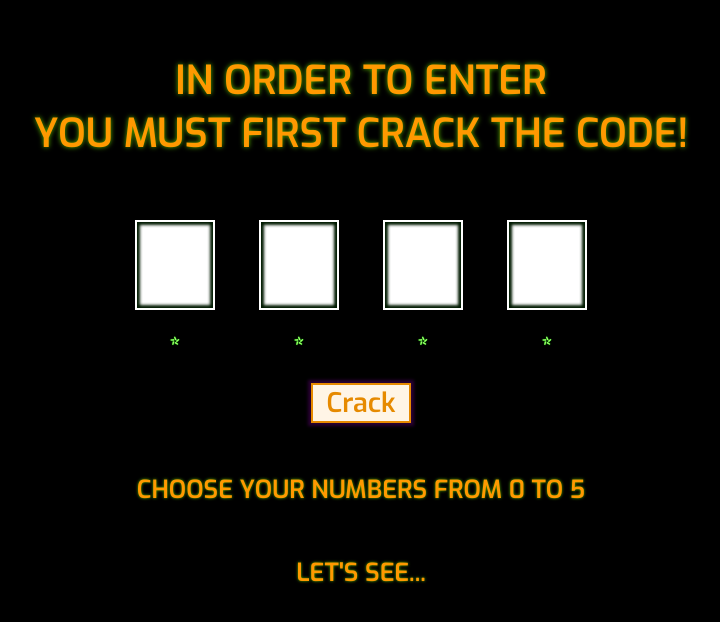
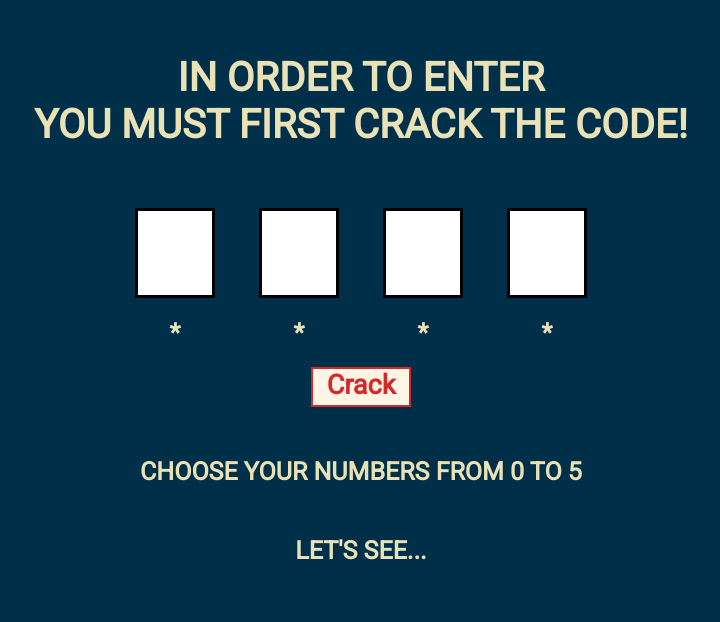
Before and after one commit to MatejaBezjak/Crack-it, a plain HTML site: page index.html in a window 1280 px wide. Shown: the part 116-738 px from the top of the page, without its empty margins (279-999 px from the left). Drawn offline with Linux system fonts and the light colour scheme.

Commit message:
Background color

```diff
--- a/script.js
+++ b/script.js
@@ -19,13 +19,13 @@ var instruct = document.getElementById("instruct");
 cButton.addEventListener("click", function countClicks(){
     if(count == 4){
 
-      document.body.style.background = "#e68a00";
+      document.body.style.background = "#ddab4a";
       mainTtl.innerHTML = "THAT'S THAT FOR NOW <br> TO BE CONTINUED ...";
-      mainTtl.style.color = "#001a00";
+      mainTtl.style.color = "#003049";
       cButton.remove();
       instruct.remove();
       mssg.innerHTML = "Cracked it!!!";
-      mssg.style.color = "#99ff66";
+      mssg.style.color = "#003049";
 
     } else {
           if((cif1.value != "") && (cif2.value != "") && (cif3.value != "") && (cif4.value != "") ){
--- a/style.css
+++ b/style.css
@@ -1,4 +1,6 @@
-@import url('https://fonts.googleapis.com/css?family=Exo:600');
+@import url('https://fonts.googleapis.com/css?family=Roboto');
+
+
 *{
   padding: 0;
   margin: 0;
@@ -9,8 +11,8 @@ body {
   display: block;
   flex-align: center;
   flex-pack: center;
-  background-color:  #000000;
-  transition: background-image 0.9s ease;
+  background-color:  #003049;
+  transition: background-image 0.7s ease;
 
 }
 
@@ -25,11 +27,11 @@ h1{
 
   padding:20px;
   margin:20px;
-  font-family: 'Exo', sans-serif;
+  font-family: 'Roboto', sans-serif;
   font-weight: 700;
   font-size: 40px;
-  color: #ff9900;
-  text-shadow: 0 0 5px #59b300;
+  color: #eae2b7;
+
 
 }
 
@@ -45,20 +47,19 @@ h1{
   width: 80px;
   height: 90px;
   font-size: 50px;
-  font-family: 'Exo', sans-serif;
+  font-family: 'Roboto', sans-serif;
   font-weight: 700;
   text-align: center;
   vertical-align: middle;
-  border: 2px solid #ffffff;
-  box-shadow: inset 0 0 3px 3px #001a00;
+  border: 3px solid #000000;
   outline: 0 none;
   transition: border 0.2s linear 0s, box-shadow 0.2s linear 0s;
 
 }
 
 .cif:focus {
-  border-color: #e68a00;
-  box-shadow: 0 1px 1px #ff80ff inset, 0 0 8px #e68a00;
+  border-color: #d62828;
+  box-shadow: 0 1px 1px #003049 inset, 0 0 8px #003049;
   outline: 0 none;
 }
 
@@ -68,11 +69,10 @@ h1{
 .hl2,
 .hl3,
 .hl4{
-  font-family: 'Exo', sans-serif;
+  font-family: 'Roboto', sans-serif;
   font-weight: 700;
   font-size: 25px;
-  color: #99ff66;
-  text-shadow: 0 0 1px #00cc00;
+  color: #eae2b7;
 
 }
 
@@ -86,31 +86,29 @@ h1{
   margin:20px;
   font-size: 27px;
   font-weight: bold;
-  font-family: 'Exo', sans-serif;
-  color: #e68a00;
+  font-family: 'Roboto', sans-serif;
+  color: #d62828;
   font-weight: 900;
   text-align: center;
   background-color: #fff5e6;
   vertical-align: middle;
-  border: 2px solid #e68a00;
-  box-shadow:   0 0 3px 3px #290033;
+  border: 2px solid #d62828;
   outline: none;
 
 }
 
 .cButton:hover{
-  background-color: #ff9900;
-  color: #fff5e6;
+  background-color: #d62828;
+  color: #eae2b7;
 }
 
 
 h3{
   padding:20px;
   margin:10px;
-  font-family: 'Exo', sans-serif;
+  font-family: 'Roboto', sans-serif;
   font-weight: 900;
   font-size: 25px;
-  color: #ff9900;
-  text-shadow: 0 0 3px #59b300;
+  color: #eae2b7;
 
 }
```
